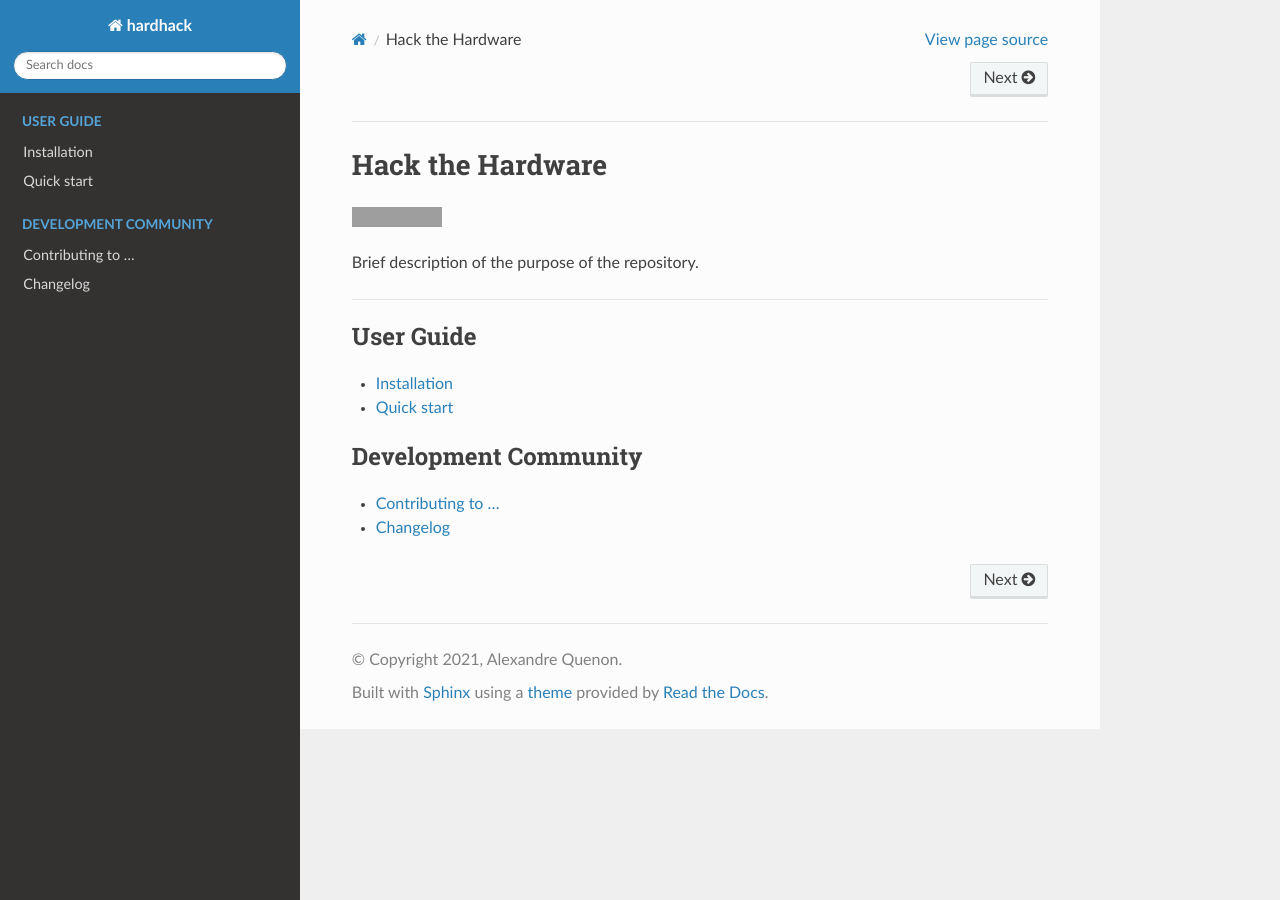
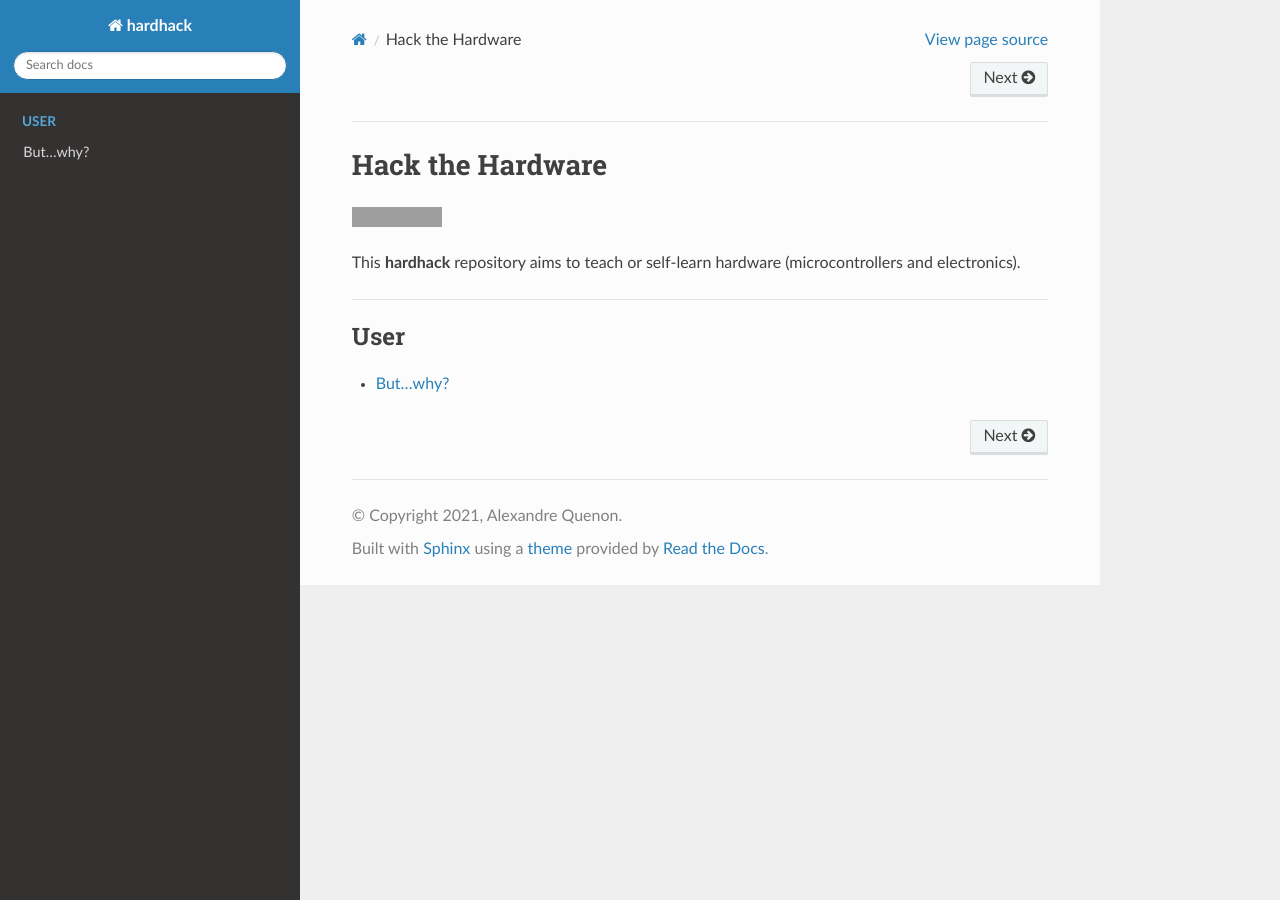
Before and after one commit to Arkh42/hardhack, a Sphinx documentation site: the page built from docs/source/index.rst, in a window 1280 px wide. Built offline with Sphinx 7.4.7 and the Read the Docs theme 2.0.0, drawn with Linux system fonts in a browser that asks for light colours; grey boxes are pictures that could not be loaded.

Commit message:
DOC website: intro - why this site.

```diff
--- a/docs/source/index.rst
+++ b/docs/source/index.rst
@@ -14,22 +14,14 @@
 
 
 
-Brief description of the purpose of the repository.
+This **hardhack** repository aims to teach or self-learn hardware (microcontrollers and electronics).
 
 
 ----
 
 
 .. toctree::
-	:caption: User Guide
-	:maxdepth: 2
-
-	userguide/installing
-	userguide/quick_start
-
-.. toctree::
-	:caption: Development Community
+	:caption: User
 	:maxdepth: 1
 
-	contributing
-	changelog
+	intro/why
```
Also changed, not shown: docs/source/intro/why.rst (added, +38 -0 lines).
